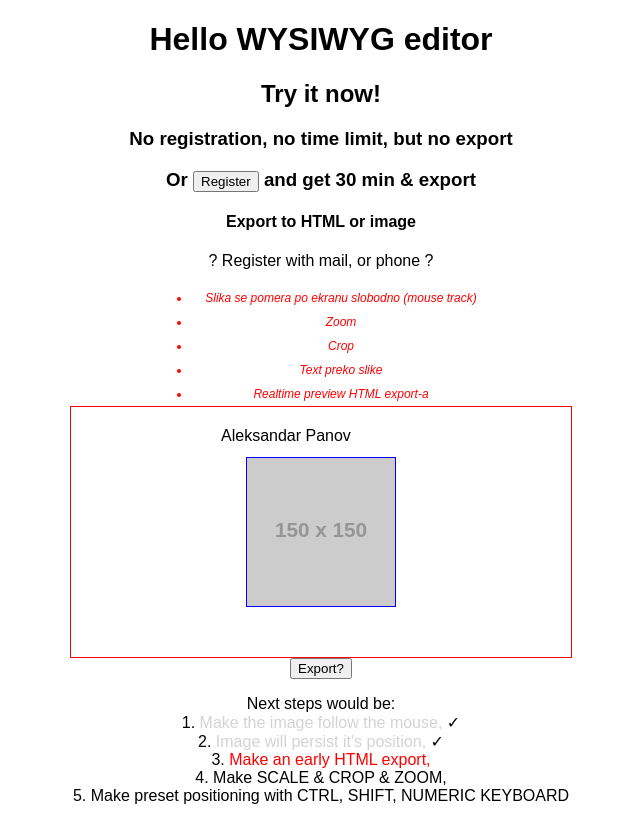
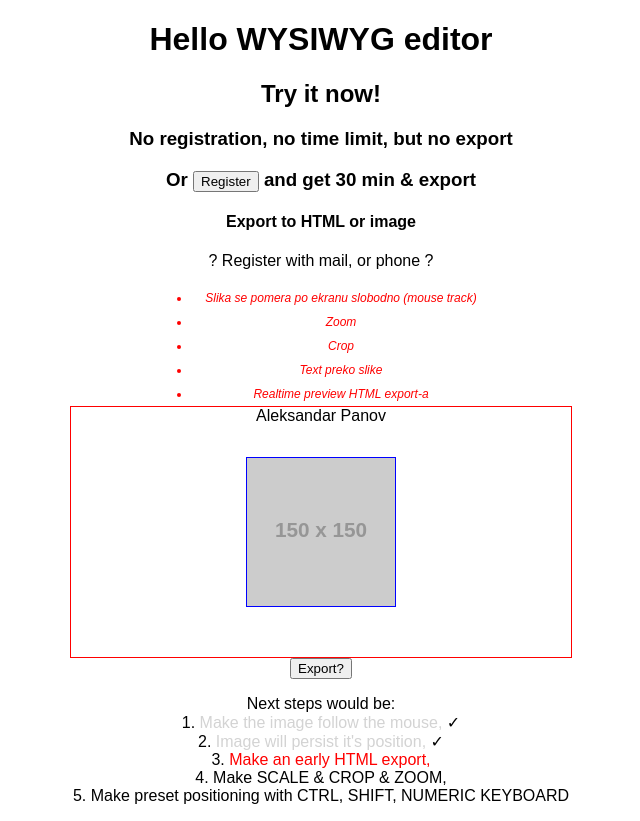
Before and after one commit to codepanov/Wysiwyg, a React (Create React App) app: page / in a window 1280 px wide. Shown: the whole page, without its empty margins (319-959 px from the left). Built offline with nearby package versions, Linux system fonts and the light colour scheme.

Commit message:
change initial text position

```diff
--- a/src/components/Wysiwyg.tsx
+++ b/src/components/Wysiwyg.tsx
@@ -51,8 +51,8 @@ const Image = styled("div")<ImageProps>`
 
 const Text = styled("span")`
 	position: absolute;
-	top: 20px;
-	left: 150px;
+	transform: translateX(-50%);
+	left: 50%;
 	user-select: none;
 `;
 
```
